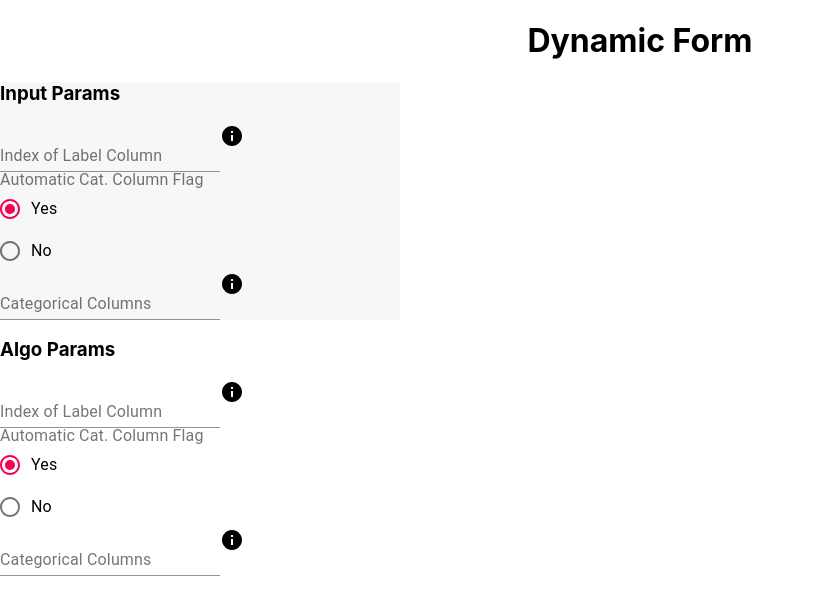
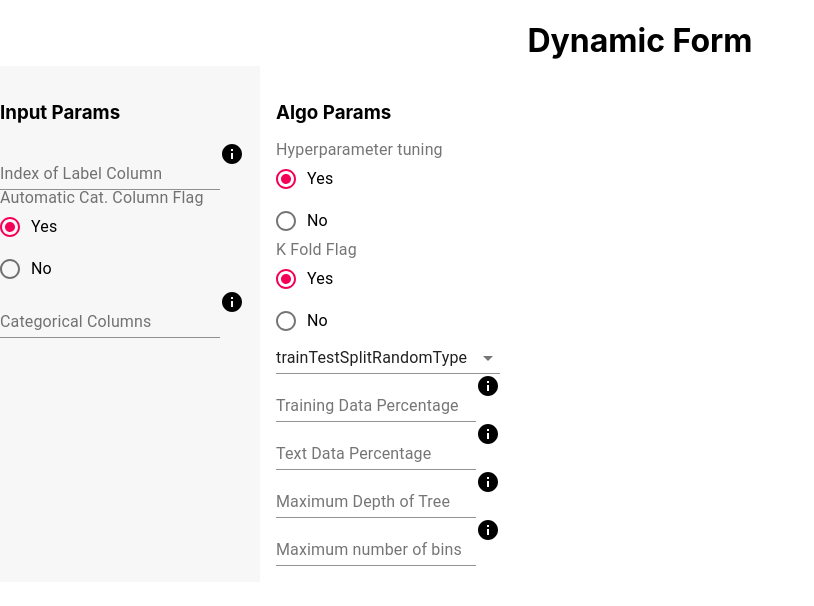
Before and after one commit to mohitk09/form, a React (Create React App) app: page / in a window 1280 px wide. Shown: the top 606 px of the page, without its empty margins (0-814 px from the left). Built offline with nearby package versions, Linux system fonts and the light colour scheme.

Commit message:
add checkbox, radio group

```diff
--- a/src/App.css
+++ b/src/App.css
@@ -16,11 +16,16 @@
 .h1{
   text-align: center;
 }
+.text-field{
+  width: 200px;
+}
 
 .left-div{
-  margin-left: 0px;
+  margin-left: 50px;
   background-color: rgb(247, 247, 247);
-  width: 400px;
+}
+.right-div{
+  width: 300px;
 }
 
 
--- a/src/App.js
+++ b/src/App.js
@@ -7,21 +7,56 @@ import FormControlLabel from '@material-ui/core/FormControlLabel';
 import FormControl from '@material-ui/core/FormControl';
 import FormLabel from '@material-ui/core/FormLabel';
 import InfoIcon from '@material-ui/icons/Info';
-
-
+import Grid from '@material-ui/core/Grid';
+import Select from '@material-ui/core/Select';
+import MenuItem from '@material-ui/core/MenuItem';
+import Checkbox from '@material-ui/core/Checkbox';
 
 
 function App() {
 
   const [categoryValue, setCategoryValue] = React.useState('Yes');
+  const [selectValue, setSelect] = React.useState('');
+
+
 
   const handleChange = (event) => {
     setCategoryValue(event.target.value);
   };
+  const handleSelect = (event) => {
+    setSelect(event.target.value);
+  };
+  const renderConditonalItem =()=>{
+    if(selectValue === true){
+      return(
+        <FormControl>
+      <FormLabel component="legend">Hyperparameter tuning</FormLabel>
+      <RadioGroup aria-label="gender" name="Category" value={categoryValue} onChange={handleChange}>
+      <FormControlLabel value="Yes" control={<Radio />} label="Yes" />
+      <FormControlLabel value="No" control={<Radio />} label="No" />
+      </RadioGroup>
+      </FormControl>
+      );
+    }else if(selectValue === false){
+      return(
+        <Checkbox
+        defaultChecked
+        color="primary"
+        inputProps={{ 'aria-label': 'secondary checkbox' }}
+      />
+      );
+    }
+
+  };
+
+  console.log('seclet', selectValue);
+
   return (
     <div>
     <h1 className="h1"> Dynamic Form</h1>
-    <div className="left-div">
+    <Grid container spacing={4}>
+
+    <Grid item className="left-div">
       <form>
         <h3> Input Params</h3>
       <FormControl>
@@ -40,27 +75,56 @@ function App() {
         </div>
     </FormControl>
     </form>
-    </div>
-    <div className ="right-div">
+    </Grid>
+    <Grid item className ="right-div">
     <form>
         <h3> Algo Params</h3>
       <FormControl>
-        <div>
-      <TextField id="standard-basic" label="Index of Label Column" />
-      <InfoIcon/>
-      </div>
-    <FormLabel component="legend">Automatic Cat. Column Flag</FormLabel>
+        <FormLabel component="legend">Hyperparameter tuning</FormLabel>
+        <RadioGroup aria-label="gender" name="Category" value={categoryValue} onChange={handleChange}>
+        <FormControlLabel value="Yes" control={<Radio />} label="Yes" />
+        <FormControlLabel value="No" control={<Radio />} label="No" />
+        </RadioGroup>
+    <FormLabel component="legend">K Fold Flag</FormLabel>
     <RadioGroup aria-label="gender" name="Category" value={categoryValue} onChange={handleChange}>
         <FormControlLabel value="Yes" control={<Radio />} label="Yes" />
         <FormControlLabel value="No" control={<Radio />} label="No" />
         </RadioGroup>
+        {/* <FormHelperText>Placeholder</FormHelperText> */}
+
+        <Select
+          value={selectValue}
+          onChange={handleSelect}
+          displayEmpty
+        >
+          <MenuItem value="" disabled>
+            trainTestSplitRandomType
+            </MenuItem>
+          <MenuItem value={true}>True</MenuItem>
+          <MenuItem value={false}>False</MenuItem>
+        </Select>
+
+        {renderConditonalItem()}
         <div>
-        <TextField id="standard-basic" label="Categorical Columns" />
+        <TextField id="standard-basic" label="Training Data Percentage" className="text-field"/>
+        <InfoIcon/>
+        </div>
+        <div>
+        <TextField id="standard-basic" label="Text Data Percentage" className="text-field" />
+        <InfoIcon/>
+        </div>
+        <div>
+        <TextField id="standard-basic" label="Maximum Depth of Tree" className="text-field" />
+        <InfoIcon/>
+        </div>
+        <div>
+        <TextField id="standard-basic" label="Maximum number of bins" className="text-field" />
         <InfoIcon/>
         </div>
     </FormControl>
     </form>
-      </div>
+      </Grid>
+      </Grid>
     </div>
   );
 }
```
